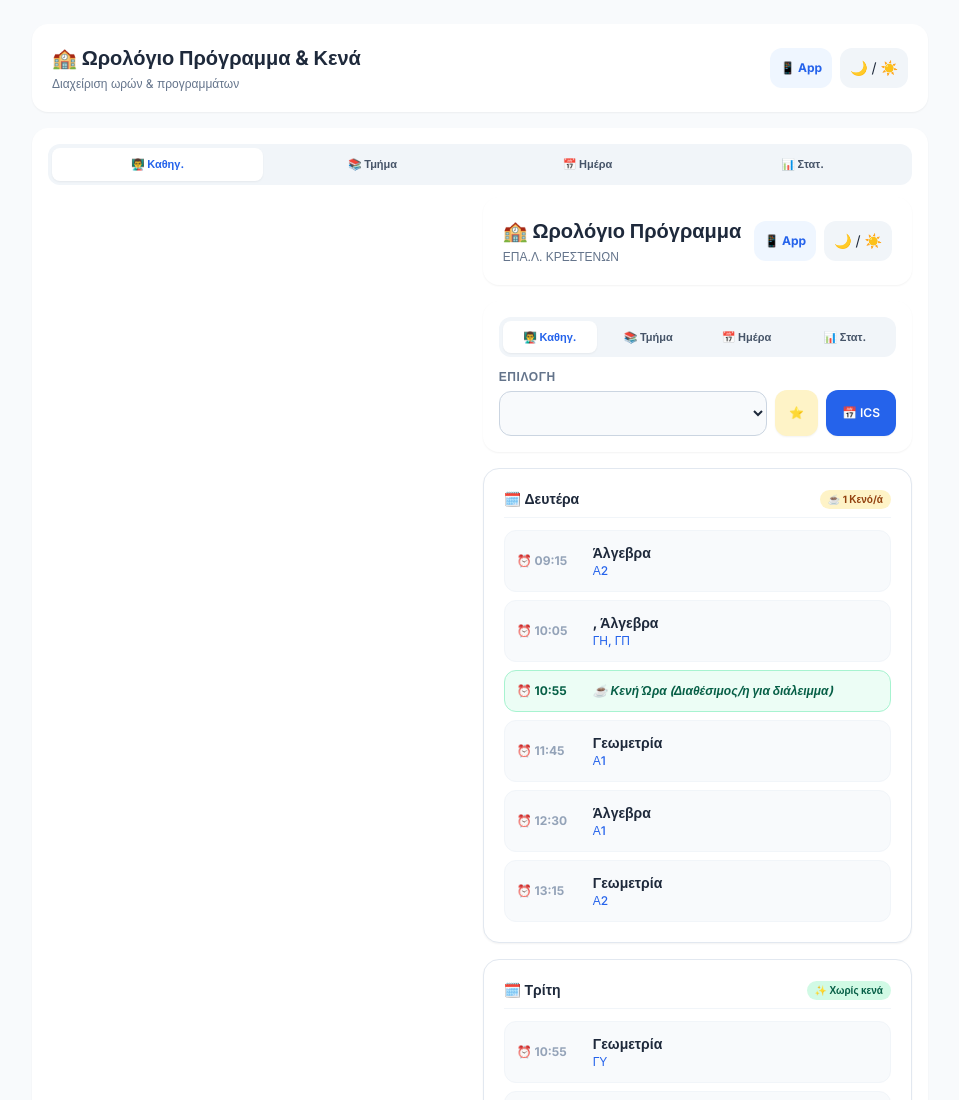
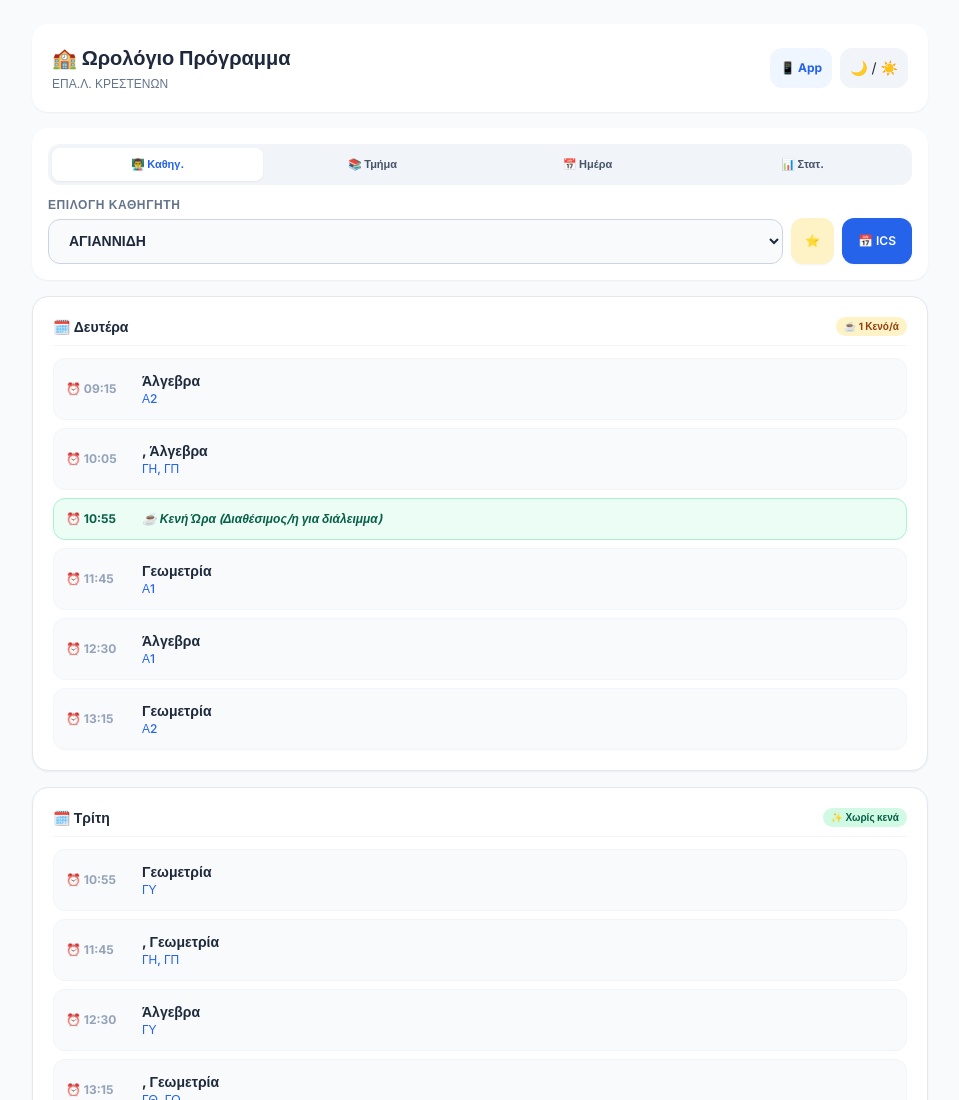
Before and after one commit to atpastro/timetable, a plain HTML site: page index.html in a window 1280 px wide. Shown: the top 1100 px of the page, without its empty margins (160-1119 px from the left). Drawn offline with nearby package versions, Linux system fonts and the light colour scheme.

Commit message:
Update index.html

```diff
--- a/index.html
+++ b/index.html
@@ -1,57 +1,3 @@
-<!DOCTYPE html>
-<html lang="el">
-<head>
-    <meta charset="UTF-8">
-    <meta name="viewport" content="width=device-width, initial-scale=1.0">
-    <title>Ωρολόγιο Πρόγραμμα - Κενά & Προγράμματα</title>
-    <script src="https://cdn.tailwindcss.com"></script>
-    <link href="https://fonts.googleapis.com/css2?family=Inter:wght@400;500;600;700&display=swap" rel="stylesheet">
-
-    <!-- PWA Meta Tags -->
-    <meta name="mobile-web-app-capable" content="yes">
-    <meta name="apple-mobile-web-app-capable" content="yes">
-    <meta name="apple-mobile-web-app-status-bar-style" content="black-translucent">
-    <meta name="apple-mobile-web-app-title" content="Σχολικό Πρόγραμμα">
-    <meta name="theme-color" content="#2563eb">
-
-    <style>body { font-family: 'Inter', sans-serif; }</style>
-</head>
-<body id="bodyRoot" class="bg-slate-50 text-slate-800 min-h-screen p-3 md:p-6 transition-colors duration-200">
-    <div class="max-w-4xl mx-auto space-y-4">
-
-        <!-- Header -->
-        <div class="bg-white dark:bg-slate-800 dark:text-white rounded-2xl shadow-sm p-5 flex justify-between items-center transition-colors">
-            <div>
-                <h1 class="text-xl font-bold">🏫 Ωρολόγιο Πρόγραμμα & Κενά</h1>
-                <p class="text-xs text-slate-500 dark:text-slate-400 mt-1">Διαχείριση ωρών & προγραμμάτων</p>
-            </div>
-            <div class="flex gap-2">
-                <button onclick="showPwaModal()" class="bg-blue-50 dark:bg-slate-700 text-blue-600 dark:text-blue-300 hover:bg-blue-100 p-2.5 rounded-xl text-xs font-bold transition flex items-center gap-1" title="Εγκατάσταση στο κινητό">
-                    📱 App
-                </button>
-                <button onclick="toggleDarkMode()" class="bg-slate-100 dark:bg-slate-700 hover:bg-slate-200 p-2.5 rounded-xl text-sm transition">
-                    🌙 / ☀️
-                </button>
-            </div>
-        </div>
-
-        <!-- Navigation Tabs & Controls -->
-        <div class="bg-white dark:bg-slate-800 dark:text-white rounded-2xl shadow-sm p-4 space-y-3 transition-colors">
-            <div class="grid grid-cols-4 gap-1 bg-slate-100 dark:bg-slate-700 p-1 rounded-xl text-center">
-                <button onclick="switchTab('teacher')" id="tabTeacher" class="py-2 px-0.5 rounded-lg text-[11px] font-bold bg-white dark:bg-slate-900 text-blue-600 shadow-sm transition">👨‍🏫 Καθηγ.</button>
-                <button onclick="switchTab('class')" id="tabClass" class="py-2 px-0.5 rounded-lg text-[11px] font-bold text-slate-600 dark:text-slate-300 transition">📚 Τμήμα</button>
-                <button onclick="switchTab('day')" id="tabDay" class="py-2 px-0.5 rounded-lg text-[11px] font-bold text-slate-600 dark:text-slate-300 transition">📅 Ημέρα</button>
-                <button onclick="switchTab('stats')" id="tabStats" class="py-2 px-0.5 rounded-lg text-[11px] font-bold text-slate-600 dark:text-slate-300 transition">📊 Στατ.</button>
-            </div>
-
-            <div class="flex gap-2 items-end" id="controlGroup">
-                <div class="flex-1">
-                    <label id="dropdownLabel" class="block text-xs font-semibold uppercase tracking-wider text-slate-500 dark:text-slate-400 mb-1.5">Επιλογή</label>
-                    <select id="dynamicSelect" onchange="renderView()" class="w-full bg-slate-50 dark:bg-slate-900 border border-slate-300 dark:border-slate-700 rounded-xl px-4 py-3 text-sm font-semibold focus:outline-none focus:ring-2 focus:ring-blue-500">
-                        <!-- Dynamic options -->
-                    </select>
-                </div>
-                <!-- Widget 3: Pin Favorite Button -->
 <!DOCTYPE html>
 <html lang="el">
 <head>
@@ -156,7 +102,6 @@
         const allTimes = ["08:30", "09:15", "10:05", "10:55", "11:45", "12:30", "13:15"].filter(t => t);
         let activeTab = 'teacher';
         let isDark = false;
-
         function showPwaModal() {
             document.getElementById('pwaModal').style.display = 'flex';
         }
@@ -175,7 +120,8 @@
                 root.classList.add('bg-slate-50', 'text-slate-800');
             }
         }
-       // Widget 3: Favorite Profile Logic
+
+        // Widget 3: Favorite Profile Logic
         function toggleFavorite() {
             const select = document.getElementById('dynamicSelect');
             const val = select.value;
@@ -279,7 +225,6 @@
             renderView();
         }
 
-
         function renderStatsView() {
             const container = document.getElementById('resultsContainer');
             container.innerHTML = '';
@@ -334,9 +279,14 @@
 
         function renderView() {
             if (activeTab === 'stats') return;
-            const val = document.getElementById('dynamicSelect').value;
+            const selectElem = document.getElementById('dynamicSelect');
+            const val = selectElem.value;
             const container = document.getElementById('resultsContainer');
             container.innerHTML = '';
+
+            const favVal = localStorage.getItem('schoolFavVal');
+            const favTab = localStorage.getItem('schoolFavTab');
+            updateFavButtonStyle(favTab === activeTab && favVal === val);
 
             if (!val) return;
 
@@ -550,7 +500,11 @@
             document.body.removeChild(link);
         }
 
-        switchTab('teacher');
+        // Initialize App & Load Notes
+        loadNotes();
+        if (!checkFavorite()) {
+            switchTab('teacher');
+        }
     </script>
 </body>
 </html>
```
